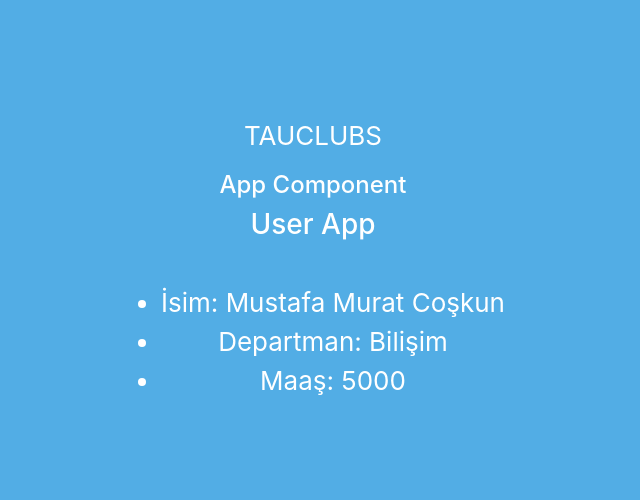
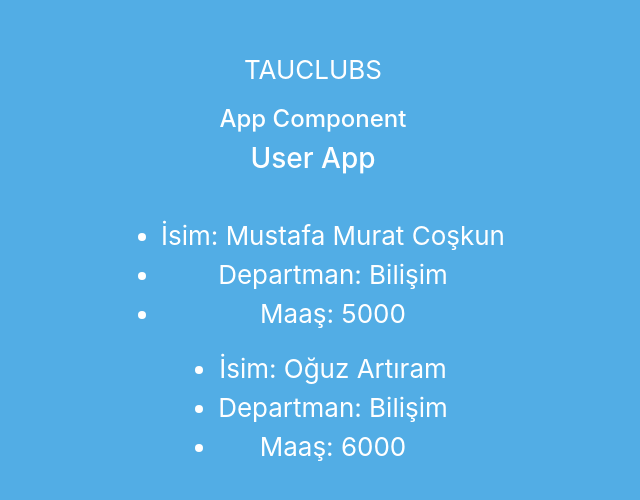
Before and after one commit to egecagdas/INF303-WS22_TAUClubs-Frontend, a React (Create React App) app in the folder tauclubs/: page / in a window 1280 px wide. Shown: the part 134-634 px from the top of the page, without its empty margins (327-967 px from the left). Built offline with nearby package versions, Linux system fonts and the light colour scheme.

Commit message:
Props 02

```diff
--- a/tauclubs/src/App.js
+++ b/tauclubs/src/App.js
@@ -25,7 +25,16 @@ function App() {
           <h4> App Component </h4>
           <Navbar title = "User App"/>
           <hr/>
-          <User/>
+          <User
+          name = "Mustafa Murat Coşkun"
+          salary = "5000"
+          department = "Bilişim"
+          />
+          <User
+          name = "Oğuz Artıram"
+          salary = "6000"
+          department = "Bilişim"
+          />
 
 
       </header>
--- a/tauclubs/src/components/user.js
+++ b/tauclubs/src/components/user.js
@@ -4,12 +4,14 @@ import Button from '@mui/material/Button';
 class User extends Component{
     render() {
 
+        // Destructing
+        const {name,department,salary} = this.props;
         return (
             <div>
                 <ul>
-                    <li>İsim: Mustafa Murat Coşkun</li>
-                    <li>Departman: Bilişim</li>
-                    <li>Maaş: 5000</li>
+                    <li>İsim: {name}</li>
+                    <li>Departman: {this.props.department}</li>
+                    <li>Maaş: {this.props.salary}</li>
                 </ul>
             </div>
         )
```
